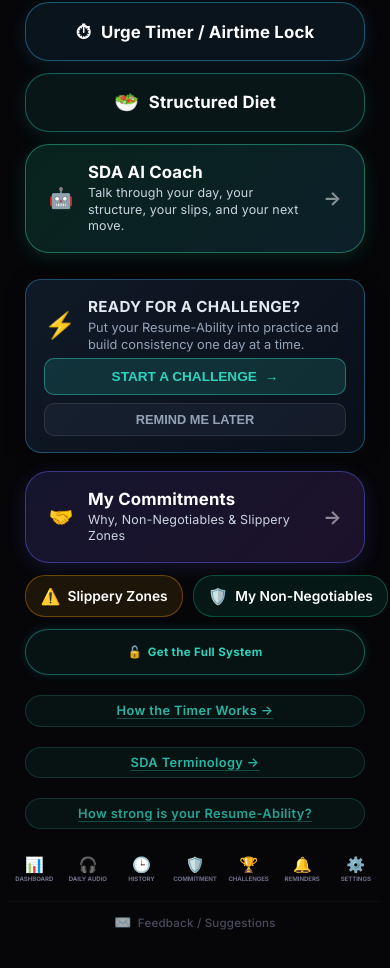
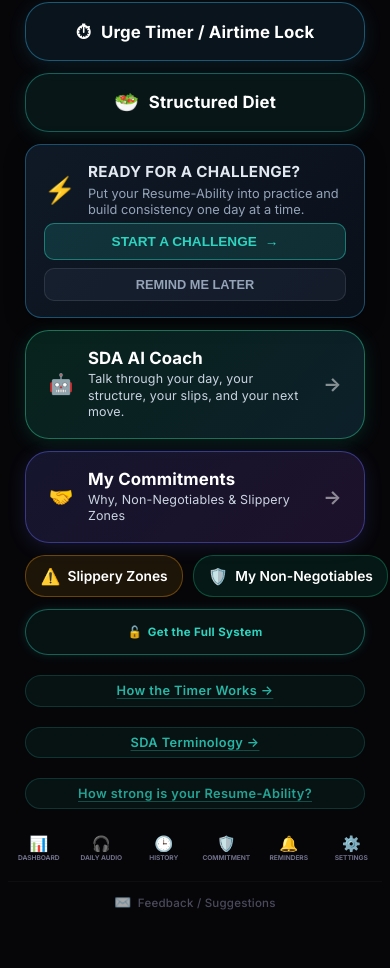
Before and after one commit to oasiscuracaoprivatestay-ui/resume-ability-app, a React (Vite) app: page / in a window 390 px wide. Shown: the part 754-1722 px from the top of the page. Built offline with nearby package versions, Linux system fonts and the light colour scheme.

Commit message:
Add prominent Home Challenge experience

```diff
--- a/src/components/ActiveChallengeCard.css
+++ b/src/components/ActiveChallengeCard.css
@@ -9,10 +9,14 @@
   border: 1px solid rgba(50, 180, 160, 0.25);
   border-radius: 16px;
   padding: 16px 18px;
-  margin-top: 14px;
-  margin-bottom: 6px;
+  margin: 0;
   box-shadow: 0 4px 20px rgba(0, 0, 0, 0.35);
   transition: transform 0.2s ease, border-color 0.2s ease;
+}
+
+.home-challenges-invite-wrapper {
+  width: 100%;
+  box-sizing: border-box;
 }
 
 .challenge-card:hover {
--- a/src/components/ActiveChallengeCard.tsx
+++ b/src/components/ActiveChallengeCard.tsx
@@ -63,12 +63,31 @@ export const ActiveChallengeCard: React.FC<ActiveChallengeCardProps> = ({ onNavi
   };
 
   if (!activeChallenge || activeChallenge.status !== 'active') {
-    // If not eligible for invitation (snoozed or in 24h cooldown), do not render
+    // If not eligible for invitation (snoozed or in 24h cooldown), render permanent feature entry
     if (!showInvitation) {
-      return null;
+      return (
+        <button
+          id="home-ability-challenges"
+          className="home-btn-action home-btn-action--challenges"
+          onClick={() => onNavigate('challenges')}
+          aria-label={t.challenge_home_entry_title || 'Ability Challenges'}
+        >
+          <span className="home-btn-icon">🏆</span>
+          <div className="home-btn-text-col">
+            <span className="home-btn-primary-text">
+              {t.challenge_home_entry_title || 'Ability Challenges'}
+            </span>
+            <span className="home-btn-sub-text">
+              {t.challenge_home_permanent_sub || t.challenge_home_entry_sub || 'Build your Resume-Ability one day at a time.'}
+            </span>
+          </div>
+          <span className="home-btn-chevron" aria-hidden="true">→</span>
+        </button>
+      );
     }
 
     return (
+      <div id="home-ability-challenges" className="home-challenges-invite-wrapper">
         <div className="challenge-card challenge-card--invite" id="challenge-invitation-card">
           <div className="challenge-card-header">
             <span className="challenge-card-icon">⚡</span>
@@ -156,6 +175,7 @@ export const ActiveChallengeCard: React.FC<ActiveChallengeCardProps> = ({ onNavi
             </div>
           )}
         </div>
+      </div>
     );
   }
 
@@ -163,7 +183,16 @@ export const ActiveChallengeCard: React.FC<ActiveChallengeCardProps> = ({ onNavi
   const { currentDay, durationDays, daysRemaining, relevantEventCounts } = activeChallenge;
 
   return (
-    <div className="challenge-card challenge-card--active" id="active-challenge-card">
+    <div
+      id="home-ability-challenges"
+      className="challenge-card challenge-card--active"
+      onClick={() => onNavigate('challenges')}
+      role="button"
+      tabIndex={0}
+      aria-label={`${t.challenge_resume_ability_title || 'Resume-Ability Challenge'} - ${t.challenge_day_of_total?.replace('{current}', String(currentDay)).replace('{total}', String(durationDays)) || `Day ${currentDay} of ${durationDays}`}`}
+      style={{ cursor: 'pointer' }}
+    >
+      <div id="active-challenge-card">
         <div className="challenge-card-badge-row">
           <span className="challenge-card-ability-badge">
             🏆 {t.challenge_resume_ability_title || 'Resume-Ability Challenge'}
@@ -224,11 +253,15 @@ export const ActiveChallengeCard: React.FC<ActiveChallengeCardProps> = ({ onNavi
         <button
           id="btn-home-view-challenge"
           className="challenge-card-btn"
-        onClick={() => onNavigate('challenges')}
+          onClick={(e) => {
+            e.stopPropagation();
+            onNavigate('challenges');
+          }}
         >
-        <span>{t.challenge_btn_view || 'View Challenge'}</span>
+          <span>{t.challenge_btn_continue || t.challenge_btn_view || 'Continue Challenge'}</span>
           <span className="challenge-card-arrow">→</span>
         </button>
       </div>
+    </div>
   );
 };
--- a/src/i18n/en.ts
+++ b/src/i18n/en.ts
@@ -1722,6 +1722,9 @@ export const en: Translations = {
   challenge_home_entry_sub: 'Practice Resume-Ability with a 1, 3, 7, 30, or 90-day challenge.',
   challenge_btn_choose: 'Choose Challenge',
   challenge_btn_view: 'View Challenge',
+  challenge_btn_continue: 'Continue Challenge',
+  challenge_btn_start_challenge: 'Start a Challenge',
+  challenge_home_permanent_sub: 'Build your Resume-Ability one day at a time.',
   challenge_btn_cancel: 'Cancel Challenge',
   challenge_day_of_total: 'Day {current} of {total}',
   challenge_days_remaining: '{days} days remaining',
--- a/src/i18n/es.ts
+++ b/src/i18n/es.ts
@@ -1708,6 +1708,9 @@ export const es: Translations = {
   challenge_home_entry_sub: 'Practica Resume-Ability con un desafío de 1, 3, 7, 30 o 90 días.',
   challenge_btn_choose: 'Elegir Desafío',
   challenge_btn_view: 'Ver Desafío',
+  challenge_btn_continue: 'Continuar Desafío',
+  challenge_btn_start_challenge: 'Iniciar un Desafío',
+  challenge_home_permanent_sub: 'Construye tu Resume-Ability un día a la vez.',
   challenge_btn_cancel: 'Cancelar Desafío',
   challenge_day_of_total: 'Día {current} de {total}',
   challenge_days_remaining: '{days} días restantes',
--- a/src/i18n/nl.ts
+++ b/src/i18n/nl.ts
@@ -1708,6 +1708,9 @@ export const nl: Translations = {
   challenge_home_entry_sub: 'Oefen Resume-Ability met een uitdaging van 1, 3, 7, 30 of 90 dagen.',
   challenge_btn_choose: 'Kies Uitdaging',
   challenge_btn_view: 'Bekijk Uitdaging',
+  challenge_btn_continue: 'Uitdaging Voortzetten',
+  challenge_btn_start_challenge: 'Start een Uitdaging',
+  challenge_home_permanent_sub: 'Bouw je Resume-Ability stap voor stap op, dag na dag.',
   challenge_btn_cancel: 'Uitdaging Annuleren',
   challenge_day_of_total: 'Dag {current} van {total}',
   challenge_days_remaining: 'nog {days} dagen',
--- a/src/i18n/types.ts
+++ b/src/i18n/types.ts
@@ -1615,6 +1615,9 @@ export interface Translations {
   challenge_home_entry_sub: string;
   challenge_btn_choose: string;
   challenge_btn_view: string;
+  challenge_btn_continue: string;
+  challenge_btn_start_challenge: string;
+  challenge_home_permanent_sub: string;
   challenge_btn_cancel: string;
   challenge_day_of_total: string;
   challenge_days_remaining: string;
--- a/src/screens/HomeScreen.css
+++ b/src/screens/HomeScreen.css
@@ -682,6 +682,35 @@
   transform: translateX(4px);
 }
 
+/* ── Phase 41D.5: Ability Challenges Permanent Card on Home ── */
+.home-btn-action--challenges {
+  background: linear-gradient(135deg, rgba(245, 158, 11, 0.16), rgba(217, 119, 6, 0.14));
+  border: 1.5px solid rgba(245, 158, 11, 0.45);
+  box-shadow: 0 4px 18px rgba(245, 158, 11, 0.16);
+  display: flex;
+  align-items: center;
+  justify-content: flex-start;
+  text-align: left;
+  padding: 1.1rem 1.4rem;
+  gap: 0.9rem;
+}
+
+.home-btn-action--challenges:hover {
+  background: linear-gradient(135deg, rgba(245, 158, 11, 0.25), rgba(217, 119, 6, 0.22));
+  border-color: #f59e0b;
+  box-shadow: 0 6px 26px rgba(245, 158, 11, 0.3);
+  transform: translateY(-1px);
+}
+
+.home-btn-action--challenges:active {
+  transform: translateY(0);
+}
+
+.home-btn-action--challenges:hover .home-btn-chevron {
+  color: #f59e0b;
+  transform: translateX(4px);
+}
+
 .home-btn-text-col {
   display: flex;
   flex-direction: column;
@@ -904,11 +933,11 @@
   border: none;
   border-radius: var(--radius-sm, 6px);
   color: var(--text-dim);
-  font-size: clamp(0.40rem, 1.6vw, 0.60rem);
+  font-size: clamp(0.44rem, 1.8vw, 0.62rem);
   font-family: inherit;
   font-weight: 700;
   cursor: pointer;
-  padding: 0.32rem 0.04rem;
+  padding: 0.35rem 0.08rem;
   min-height: 48px;
   display: flex;
   flex-direction: column;
@@ -958,10 +987,6 @@
   color: var(--text-dim);
 }
 
-.nav-link--challenges {
-  color: var(--text-dim);
-}
-
 @media (max-width: 400px) {
   .home-screen {
     padding: 1rem 0.5rem 1.25rem;
@@ -970,9 +995,9 @@
     gap: 1px;
   }
   .nav-link {
-    font-size: clamp(0.38rem, 1.5vw, 0.46rem);
+    font-size: clamp(0.41rem, 1.7vw, 0.49rem);
     letter-spacing: -0.01em;
-    padding: 0.25rem 0.02rem;
+    padding: 0.3rem 0.04rem;
   }
 }
 
@@ -981,9 +1006,9 @@
     padding: 0.75rem 0.35rem 1rem;
   }
   .nav-link {
-    font-size: 0.36rem;
+    font-size: 0.39rem;
     letter-spacing: -0.02em;
-    padding: 0.22rem 0.01rem;
+    padding: 0.28rem 0.02rem;
   }
   .nav-icon {
     font-size: 0.8rem;
--- a/src/screens/HomeScreen.tsx
+++ b/src/screens/HomeScreen.tsx
@@ -143,6 +143,9 @@ export default function HomeScreen({ onNavigate, onStartTimer, onInControl }: Ho
             <span>{t.home_structured_diet}</span>
           </button>
 
+          {/* ── Ability Challenges Entry / Active Hub (Phase 41D.5) ── */}
+          <ActiveChallengeCard onNavigate={onNavigate} />
+
           {/* ── SDA AI Coach Entry (Phase 33) ── */}
           <button
             id="btn-sda-coach"
@@ -156,9 +159,6 @@ export default function HomeScreen({ onNavigate, onStartTimer, onInControl }: Ho
             </div>
             <span className="home-btn-chevron" aria-hidden="true">→</span>
           </button>
-
-          {/* ── Ability Challenges Entry / Active Hub (Phase 37) ── */}
-          <ActiveChallengeCard onNavigate={onNavigate} />
 
           {/* ── My Commitments Hub & Shortcuts (Phase 7A) ── */}
           <button
@@ -286,15 +286,6 @@ export default function HomeScreen({ onNavigate, onStartTimer, onInControl }: Ho
           <span className="nav-label">{t.commit_label}</span>
         </button>
         <button
-          id="nav-challenges"
-          className="nav-link nav-link--challenges"
-          onClick={() => onNavigate('challenges')}
-          aria-label={t.nav_challenges}
-        >
-          <span className="nav-icon" aria-hidden="true">🏆</span>
-          <span className="nav-label">{t.nav_challenges}</span>
-        </button>
-        <button
           id="nav-reminders"
           className="nav-link"
           onClick={() => onNavigate('notification-settings')}
```
Lines whose indentation alone changed are shown as unchanged.
